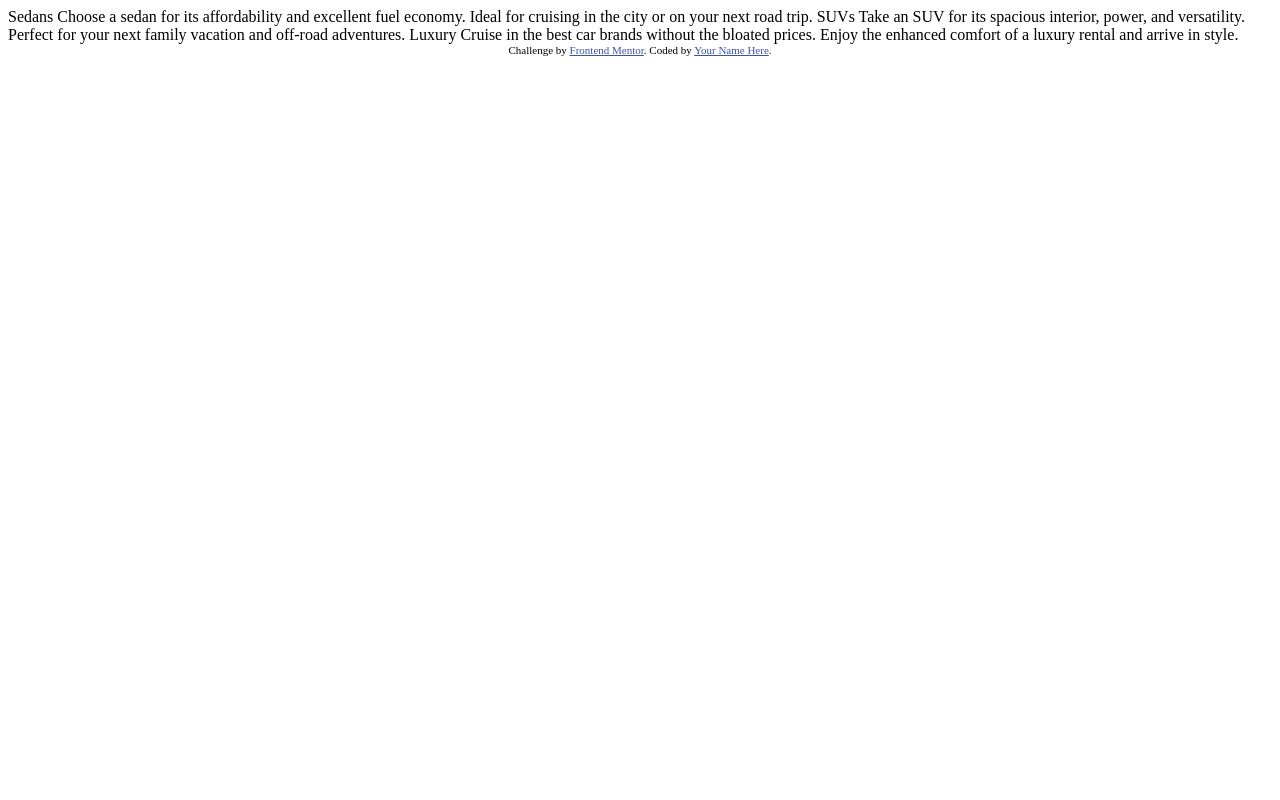
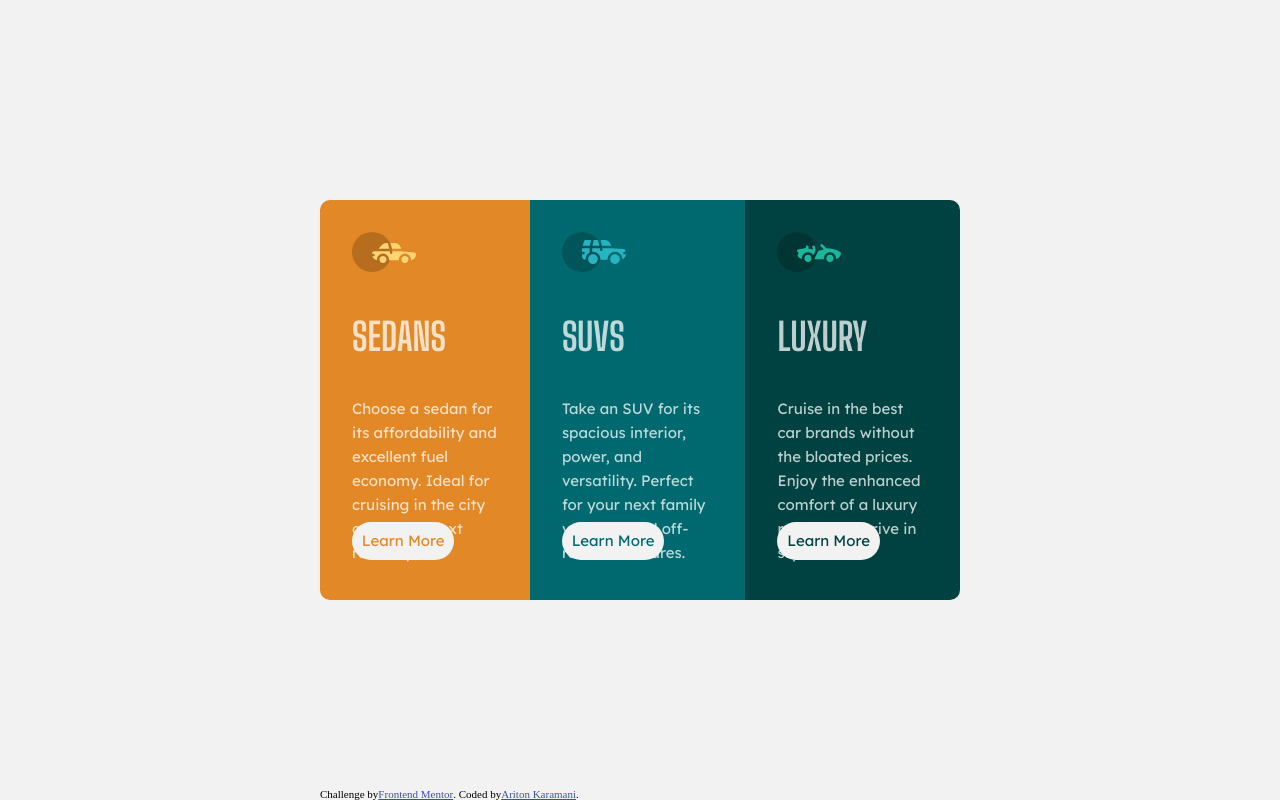
Before and after one commit to aritonkaramani/3-card, a plain HTML site: page index.html in a window 1280 px wide. Drawn offline with Linux system fonts and the light colour scheme.

Commit message:
finalized it

```diff
--- a/index.html
+++ b/index.html
@@ -5,6 +5,13 @@
   <meta name="viewport" content="width=device-width, initial-scale=1.0"> <!-- displays site properly based on user's device -->
 
   <link rel="icon" type="image/png" sizes="32x32" href="./images/favicon-32x32.png">
+  <link rel="stylesheet" href="styles/styles.css">
+  <link rel="preconnect" href="https://fonts.googleapis.com">
+<link rel="preconnect" href="https://fonts.gstatic.com" crossorigin>
+<link href="https://fonts.googleapis.com/css2?family=Lexend+Deca&display=swap" rel="stylesheet">
+<link rel="preconnect" href="https://fonts.googleapis.com">
+<link rel="preconnect" href="https://fonts.gstatic.com" crossorigin>
+<link href="https://fonts.googleapis.com/css2?family=Big+Shoulders+Display:wght@700&display=swap" rel="stylesheet">
 
   <title>Frontend Mentor | 3-column preview card component</title>
 
@@ -15,22 +22,43 @@
   </style>
 </head>
 <body>
+    <article class="card">
+ <article class="left">
+     <img src="styles/icon-sedans.svg" alt="">
+<h1>Sedans</h1>
+  <p>Choose a sedan for its affordability and excellent fuel economy. Ideal for cruising in the city
+  or on your next road trip.</p>
+  <button class="buttonleft">Learn More</button>
+</article>
 
-  Sedans
-  Choose a sedan for its affordability and excellent fuel economy. Ideal for cruising in the city
-  or on your next road trip.
 
-  SUVs
-  Take an SUV for its spacious interior, power, and versatility. Perfect for your next family vacation
-  and off-road adventures.
 
-  Luxury
-  Cruise in the best car brands without the bloated prices. Enjoy the enhanced comfort of a luxury
-  rental and arrive in style.
+  <article class="mid">
+      <img src="styles/icon-suvs.svg" alt="">
+      <h1>SUVs</h1>
+  <p>Take an SUV for its spacious interior, power, and versatility. Perfect for your next family vacation
+  and off-road adventures.</p>
+  <button class="buttonmid">Learn More</button>
+</article>
 
-  <div class="attribution">
+
+  <article class="right">
+      <img src="styles/icon-luxury.svg" alt="">
+      <h1>Luxury</h1>
+
+    <p>Cruise in the best car brands without the bloated prices. Enjoy the enhanced comfort of a luxury
+  rental and arrive in style.</p>
+  <button class="buttonright">Learn More</button>
+</article>
+
+</article>
+
+
+<div class="attribution">
     Challenge by <a href="https://www.frontendmentor.io?ref=challenge" target="_blank">Frontend Mentor</a>.
-    Coded by <a href="#">Your Name Here</a>.
+    Coded by <a href="#">Ariton Karamani</a>.
   </div>
+
+
 </body>
 </html>
--- /dev/null
+++ b/styles/styles.css
@@ -0,0 +1,116 @@
+body {
+    color:hsla(0, 0%, 100%, 0.75);
+    background-color: hsl(0, 0%, 95%);
+    font-size: 15px;
+    display: block;
+    justify-items: center;
+
+
+}
+.left {
+    background: hsl(31, 77%, 52%);
+    padding: 5% 5% 5% 5%;
+    border-radius: 10px 0 0 10px;
+}
+.mid {
+    background: hsl(184, 100%, 22%);
+    padding: 5% 5% 5% 5%;
+}
+.right {
+    background: hsl(179, 100%, 13%);
+    padding: 5% 5% 5% 5%;
+    border-radius:0 10px 10px 0;
+}
+.card {
+    display: flex;;
+    flex-direction: row;
+    height: 50vh;
+    width: 50vw;
+    position: absolute;
+    left: 25%;
+    top: 25%;
+}
+h1 {
+    font-family: 'Big Shoulders Display';
+    text-transform: uppercase;
+    font-size:38px;
+}
+p {
+    font-family: 'Lexend Deca';
+    line-height: 1.6;
+}
+button {
+    font-family: 'Lexend Deca';
+    font-size: 15px;
+    background-color: hsl(0, 0%, 95%);
+    padding: 1.5% 1.5% 1.5% 1.5%;
+    border: none;
+    outline: none;
+    position: absolute;
+    width: 8vw;
+    bottom: 10%;
+    border-radius: 45px;
+}
+button:hover{
+    border:solid white;
+    color:hsla(0, 0%, 100%, 0.75);
+}
+
+.buttonleft {
+    color: hsl(31,77%,52%);
+}
+.buttonleft:hover{
+    background-color:hsl(31, 77%, 52%);
+}
+.buttonmid {
+    color: hsl(184, 100%, 22%);
+}
+.buttonmid:hover{
+    background-color:hsl(184, 100%, 22%);
+}
+.buttonright {
+    color: hsl(179, 100%, 13%);
+}
+.buttonright:hover{
+    background-color: hsl(179, 100%, 13%);
+}
+
+
+.attribution {
+    color: black;
+    display: flex;
+    position: absolute;
+    bottom: 0%;
+    left: 25%;
+    justify-content: center;
+}
+
+@media screen and (max-width:670px){
+    .card{
+        margin: 10%;
+        flex-direction: column;
+        top: 0;
+    }
+    .left{
+        border-radius:10px 10px 0 0;
+        padding: 10% 10% 10% 10%;
+    }
+    .right{
+        border-radius: 0 0 10px 10px;
+        padding: 10% 10% 10% 10%;
+    }
+    .mid{
+        padding: 10% 10% 10% 10%;
+    }
+    button{
+        position: relative;
+        bottom: 0;
+        width: 20vw;
+        height: 5vh;
+    }
+    .attribution{
+        position: fixed;
+        bottom: 20px;
+    }
+
+    }
```
Also changed, not shown: styles/favicon-32x32.png (renamed from images/favicon-32x32.png), styles/icon-luxury.svg (renamed from images/icon-luxury.svg), styles/icon-sedans.svg (renamed from images/icon-sedans.svg), styles/icon-suvs.svg (renamed from images/icon-suvs.svg).
